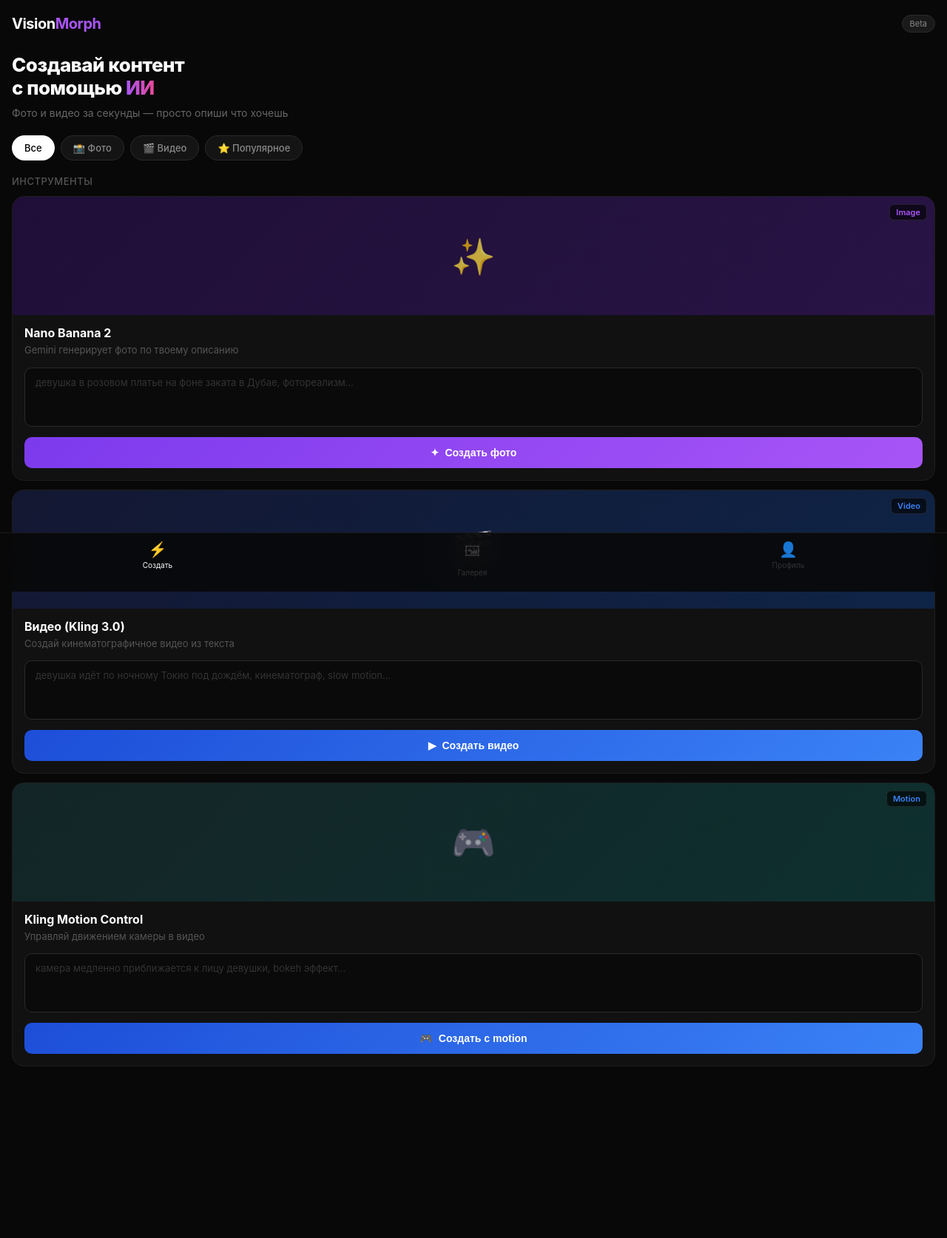
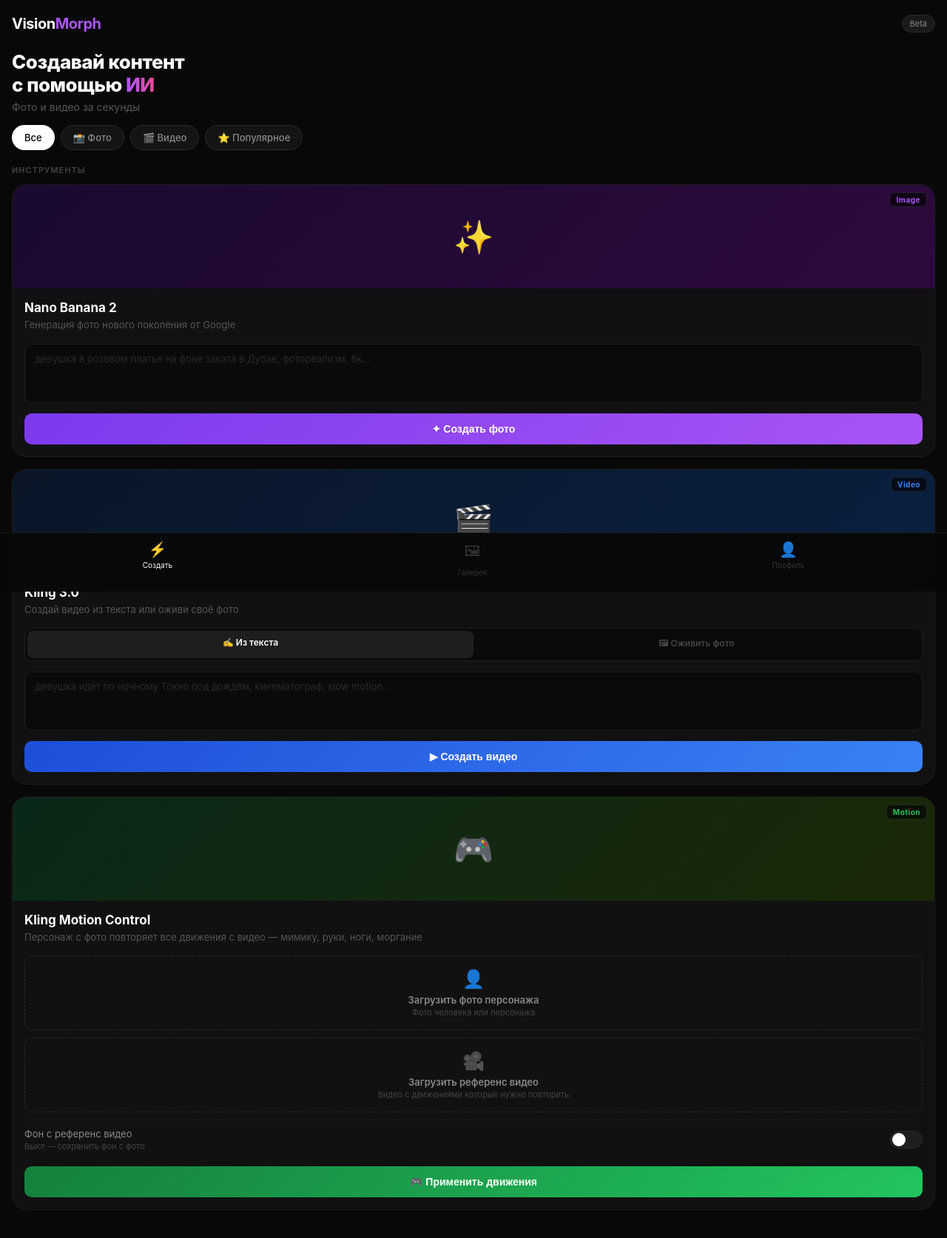
Before and after one commit to feoktistovkosta111-star/visionmorph, a website: page public/index.html in a window 1280 px wide. Shown: the whole page at 74% size. Before the commit the page ends 1546 px from the top, so only its background shows below. Drawn offline with Linux system fonts and the light colour scheme; a script that the page names is missing.

Commit message:
update kling cards

```diff
--- a/public/index.html
+++ b/public/index.html
@@ -14,19 +14,13 @@
       min-height: 100vh;
       overflow-x: hidden;
     }
-
-    /* HEADER */
     .header {
       padding: 20px 16px 0;
       display: flex;
       align-items: center;
       justify-content: space-between;
     }
-    .logo {
-      font-size: 20px;
-      font-weight: 700;
-      letter-spacing: -0.5px;
-    }
+    .logo { font-size: 20px; font-weight: 700; letter-spacing: -0.5px; }
     .logo span { color: #a855f7; }
     .badge {
       background: #1a1a1a;
@@ -36,17 +30,13 @@
       padding: 4px 10px;
       border-radius: 20px;
     }
-
-    /* HERO */
-    .hero {
-      padding: 28px 16px 20px;
-    }
+    .hero { padding: 24px 16px 16px; }
     .hero h1 {
       font-size: 26px;
       font-weight: 800;
       line-height: 1.2;
       letter-spacing: -0.5px;
-      margin-bottom: 8px;
+      margin-bottom: 6px;
     }
     .hero h1 em {
       font-style: normal;
@@ -54,13 +44,7 @@
       -webkit-background-clip: text;
       -webkit-text-fill-color: transparent;
     }
-    .hero p {
-      color: #666;
-      font-size: 14px;
-      line-height: 1.5;
-    }
-
-    /* TABS */
+    .hero p { color: #555; font-size: 14px; }
     .tabs {
       display: flex;
       gap: 8px;
@@ -78,70 +62,39 @@
       cursor: pointer;
       white-space: nowrap;
       border: 1px solid transparent;
-      transition: all 0.2s;
     }
-    .tab.active {
-      background: white;
-      color: black;
-    }
-    .tab:not(.active) {
-      background: #141414;
-      border-color: #2a2a2a;
-      color: #888;
-    }
-
-    /* CARDS GRID */
+    .tab.active { background: white; color: black; }
+    .tab:not(.active) { background: #141414; border-color: #2a2a2a; color: #888; }
     .section-title {
       padding: 0 16px;
-      font-size: 13px;
-      color: #555;
-      font-weight: 500;
+      font-size: 11px;
+      color: #444;
+      font-weight: 600;
       margin-bottom: 12px;
       text-transform: uppercase;
-      letter-spacing: 0.5px;
+      letter-spacing: 1px;
     }
-    .cards {
-      padding: 0 16px;
-      display: flex;
-      flex-direction: column;
-      gap: 12px;
-      margin-bottom: 24px;
-    }
+    .cards { padding: 0 16px; display: flex; flex-direction: column; gap: 16px; margin-bottom: 24px; }
+
+    /* CARD */
     .card {
       background: #111;
-      border-radius: 16px;
+      border-radius: 20px;
       overflow: hidden;
       border: 1px solid #1e1e1e;
-      cursor: pointer;
-      transition: transform 0.2s, border-color 0.2s;
-      position: relative;
     }
-    .card:active { transform: scale(0.98); }
     .card-preview {
       width: 100%;
-      height: 160px;
-      object-fit: cover;
-      display: block;
-      background: linear-gradient(135deg, #1a0a2e, #0a1628);
+      height: 140px;
       display: flex;
       align-items: center;
       justify-content: center;
-      font-size: 48px;
+      font-size: 44px;
       position: relative;
-      overflow: hidden;
     }
-    .card-preview::before {
-      content: '';
-      position: absolute;
-      inset: 0;
-      background: linear-gradient(135deg, #2d1b4e44, #1a2f5a44);
-    }
-    .card-preview-photo {
-      background: linear-gradient(135deg, #1a0a2e, #2d0a3e);
-    }
-    .card-preview-video {
-      background: linear-gradient(135deg, #0a1628, #0a2040);
-    }
+    .card-preview-photo { background: linear-gradient(135deg, #1a0a2e, #2d0a3e); }
+    .card-preview-video { background: linear-gradient(135deg, #0a1628, #0a2040); }
+    .card-preview-motion { background: linear-gradient(135deg, #0a2818, #1a2808); }
     .card-tag {
       position: absolute;
       top: 10px;
@@ -149,32 +102,47 @@
       background: rgba(0,0,0,0.6);
       backdrop-filter: blur(10px);
       border: 1px solid rgba(255,255,255,0.1);
-      color: white;
-      font-size: 11px;
+      font-size: 10px;
       padding: 3px 8px;
       border-radius: 6px;
+      font-weight: 700;
+      letter-spacing: 0.5px;
+    }
+    .tag-photo { color: #a855f7; }
+    .tag-video { color: #3b82f6; }
+    .tag-motion { color: #22c55e; }
+
+    .card-body { padding: 16px; }
+    .card-title { font-size: 17px; font-weight: 700; margin-bottom: 4px; }
+    .card-desc { font-size: 13px; color: #555; margin-bottom: 16px; line-height: 1.4; }
+
+    /* MODE SWITCHER */
+    .mode-switch {
+      display: flex;
+      background: #0a0a0a;
+      border-radius: 10px;
+      padding: 3px;
+      margin-bottom: 14px;
+      border: 1px solid #1e1e1e;
+    }
+    .mode-btn {
+      flex: 1;
+      padding: 8px;
+      border-radius: 8px;
+      font-size: 12px;
       font-weight: 600;
+      text-align: center;
+      cursor: pointer;
+      color: #444;
+      transition: all 0.2s;
     }
-    .card-tag.photo { color: #a855f7; }
-    .card-tag.video { color: #3b82f6; }
-    .card-body {
-      padding: 14px 16px 16px;
-    }
-    .card-title {
-      font-size: 16px;
-      font-weight: 700;
-      margin-bottom: 4px;
-    }
-    .card-desc {
-      font-size: 13px;
-      color: #555;
-      margin-bottom: 14px;
-      line-height: 1.4;
-    }
-    .card-input {
+    .mode-btn.active { background: #1e1e1e; color: white; }
+
+    /* INPUTS */
+    textarea {
       width: 100%;
       background: #0a0a0a;
-      border: 1px solid #2a2a2a;
+      border: 1px solid #1e1e1e;
       border-radius: 10px;
       color: white;
       padding: 11px 14px;
@@ -185,11 +153,71 @@
       margin-bottom: 10px;
       transition: border-color 0.2s;
     }
-    .card-input:focus {
-      outline: none;
-      border-color: #444;
+    textarea:focus { outline: none; border-color: #333; }
+    textarea::placeholder { color: #2a2a2a; }
+
+    /* UPLOAD */
+    .upload-area {
+      border: 1px dashed #2a2a2a;
+      border-radius: 10px;
+      padding: 16px;
+      text-align: center;
+      margin-bottom: 10px;
+      cursor: pointer;
+      transition: border-color 0.2s;
+      position: relative;
     }
-    .card-input::placeholder { color: #333; }
+    .upload-area:hover { border-color: #444; }
+    .upload-area input {
+      position: absolute;
+      inset: 0;
+      opacity: 0;
+      cursor: pointer;
+      width: 100%;
+      height: 100%;
+    }
+    .upload-icon { font-size: 24px; margin-bottom: 6px; }
+    .upload-title { font-size: 13px; font-weight: 600; color: #888; }
+    .upload-sub { font-size: 11px; color: #444; margin-top: 2px; }
+    .upload-area.has-file { border-color: #22c55e44; background: #0a1a0a; }
+    .upload-area.has-file .upload-title { color: #22c55e; }
+
+    /* TOGGLE */
+    .toggle-row {
+      display: flex;
+      align-items: center;
+      justify-content: space-between;
+      padding: 10px 0;
+      border-top: 1px solid #1a1a1a;
+      margin-top: 4px;
+      margin-bottom: 10px;
+    }
+    .toggle-label { font-size: 13px; color: #888; }
+    .toggle-label span { display: block; font-size: 11px; color: #444; margin-top: 2px; }
+    .toggle {
+      width: 44px;
+      height: 24px;
+      background: #1e1e1e;
+      border-radius: 12px;
+      position: relative;
+      cursor: pointer;
+      transition: background 0.2s;
+      border: 1px solid #2a2a2a;
+    }
+    .toggle.on { background: #22c55e; border-color: #22c55e; }
+    .toggle-dot {
+      position: absolute;
+      top: 2px;
+      left: 2px;
+      width: 18px;
+      height: 18px;
+      background: white;
+      border-radius: 50%;
+      transition: transform 0.2s;
+    }
+    .toggle.on .toggle-dot { transform: translateX(20px); }
+
+    /* BUTTON */
     .btn {
       width: 100%;
       padding: 13px;
@@ -205,77 +233,40 @@
       transition: opacity 0.2s;
     }
     .btn:active { opacity: 0.8; }
-    .btn-photo {
-      background: linear-gradient(135deg, #7c3aed, #a855f7);
-      color: white;
-    }
-    .btn-video {
-      background: linear-gradient(135deg, #1d4ed8, #3b82f6);
-      color: white;
-    }
+    .btn-photo { background: linear-gradient(135deg, #7c3aed, #a855f7); color: white; }
+    .btn-video { background: linear-gradient(135deg, #1d4ed8, #3b82f6); color: white; }
+    .btn-motion { background: linear-gradient(135deg, #15803d, #22c55e); color: white; }
+
+    /* LOADING */
+    .loading-bar { display: none; margin-bottom: 10px; height: 2px; background: #1a1a1a; border-radius: 2px; overflow: hidden; }
+    .loading-bar-inner { height: 100%; width: 0%; border-radius: 2px; animation: load 3s ease forwards; }
+    .lb-photo { background: linear-gradient(90deg, #a855f7, #ec4899); }
+    .lb-video { background: linear-gradient(90deg, #3b82f6, #06b6d4); }
+    .lb-motion { background: linear-gradient(90deg, #22c55e, #84cc16); }
+    @keyframes load { to { width: 90%; } }
 
     /* RESULT */
-    .result {
-      margin-top: 10px;
-      border-radius: 10px;
-      overflow: hidden;
-      display: none;
-      background: #0a0a0a;
-      border: 1px solid #1e1e1e;
-    }
-    .result-inner {
-      padding: 14px;
-      text-align: center;
-      color: #444;
-      font-size: 13px;
-    }
-    .loading-bar {
-      display: none;
-      margin-top: 10px;
-      height: 3px;
-      background: #1a1a1a;
-      border-radius: 3px;
-      overflow: hidden;
-    }
-    .loading-bar-inner {
-      height: 100%;
-      width: 0%;
-      background: linear-gradient(90deg, #a855f7, #3b82f6);
-      border-radius: 3px;
-      animation: load 2s ease forwards;
-    }
-    @keyframes load {
-      to { width: 100%; }
-    }
+    .result { display: none; margin-top: 10px; padding: 14px; background: #0a0a0a; border: 1px solid #1e1e1e; border-radius: 10px; text-align: center; color: #444; font-size: 13px; }
 
     /* BOTTOM NAV */
     .bottom-nav {
       position: fixed;
-      bottom: 0;
-      left: 0;
-      right: 0;
-      background: rgba(8,8,8,0.9);
+      bottom: 0; left: 0; right: 0;
+      background: rgba(8,8,8,0.95);
       backdrop-filter: blur(20px);
       border-top: 1px solid #1a1a1a;
       padding: 10px 0 20px;
       display: flex;
       justify-content: space-around;
     }
-    .nav-item {
-      display: flex;
-      flex-direction: column;
-      align-items: center;
-      gap: 3px;
-      color: #333;
-      font-size: 10px;
-      cursor: pointer;
-    }
+    .nav-item { display: flex; flex-direction: column; align-items: center; gap: 3px; color: #333; font-size: 10px; cursor: pointer; }
     .nav-item.active { color: white; }
     .nav-icon { font-size: 20px; }
-    .pb { padding-bottom: 80px; }
+    .pb { padding-bottom: 90px; }
   </style>
 </head>
 <body>
+
 <div class="header">
   <div class="logo">Vision<span>Morph</span></div>
   <div class="badge">Beta</div>
@@ -283,7 +274,7 @@
 
 <div class="hero">
   <h1>Создавай контент<br>с помощью <em>ИИ</em></h1>
-    <p>Фото и видео за секунды — просто опиши что хочешь</p>
+  <p>Фото и видео за секунды</p>
 </div>
 
 <div class="tabs">
@@ -297,80 +288,103 @@
 
 <div class="cards pb">
 
-    <!-- PHOTO CARD -->
+  <!-- NANO BANANA 2 -->
   <div class="card">
     <div class="card-preview card-preview-photo">
       ✨
-        <div class="card-tag photo">Image</div>
+      <div class="card-tag tag-photo">Image</div>
     </div>
     <div class="card-body">
       <div class="card-title">Nano Banana 2</div>
-        <div class="card-desc">Gemini генерирует фото по твоему описанию</div>
-        <textarea class="card-input" id="photoPrompt" placeholder="девушка в розовом платье на фоне заката в Дубае, фотореализм..."></textarea>
-        <div class="loading-bar" id="photoBar"><div class="loading-bar-inner"></div></div>
-        <button class="btn btn-photo" onclick="generatePhoto()">
-          <span>✦</span> Создать фото
-        </button>
-        <div class="result" id="photoResult">
-          <div class="result-inner">Здесь появится фото</div>
-        </div>
+      <div class="card-desc">Генерация фото нового поколения от Google</div>
+      <textarea id="photoPrompt" placeholder="девушка в розовом платье на фоне заката в Дубае, фотореализм, 8k..."></textarea>
+      <div class="loading-bar" id="photoBar"><div class="loading-bar-inner lb-photo"></div></div>
+      <button class="btn btn-photo" onclick="generatePhoto()">✦ Создать фото</button>
+      <div class="result" id="photoResult">Здесь появится фото</div>
     </div>
   </div>
 
-    <!-- VIDEO CARD -->
+  <!-- KLING 3.0 -->
   <div class="card">
     <div class="card-preview card-preview-video">
       🎬
-        <div class="card-tag video">Video</div>
+      <div class="card-tag tag-video">Video</div>
     </div>
     <div class="card-body">
-        <div class="card-title">Видео (Kling 3.0)</div>
-        <div class="card-desc">Создай кинематографичное видео из текста</div>
-        <textarea class="card-input" id="videoPrompt" placeholder="девушка идёт по ночному Токио под дождём, кинематограф, slow motion..."></textarea>
-        <div class="loading-bar" id="videoBar"><div class="loading-bar-inner"></div></div>
-        <button class="btn btn-video" onclick="generateVideo()">
-          <span>▶</span> Создать видео
-        </button>
-        <div class="result" id="videoResult">
-          <div class="result-inner">Здесь появится видео</div>
+      <div class="card-title">Kling 3.0</div>
+      <div class="card-desc">Создай видео из текста или оживи своё фото</div>
+
+      <div class="mode-switch">
+        <div class="mode-btn active" id="kling-tab-text" onclick="switchKling('text')">✍️ Из текста</div>
+        <div class="mode-btn" id="kling-tab-photo" onclick="switchKling('photo')">🖼 Оживить фото</div>
+      </div>
+
+      <div id="kling-text-mode">
+        <textarea id="videoPrompt" placeholder="девушка идёт по ночному Токио под дождём, кинематограф, slow motion..."></textarea>
+      </div>
+
+      <div id="kling-photo-mode" style="display:none;">
+        <div class="upload-area" id="klingPhotoArea" onclick="document.getElementById('klingPhotoInput').click()">
+          <input type="file" id="klingPhotoInput" accept="image/*" onchange="handleFile(this,'klingPhotoArea','klingPhotoLabel')">
+          <div class="upload-icon">🖼</div>
+          <div class="upload-title" id="klingPhotoLabel">Загрузить фото</div>
+          <div class="upload-sub">JPG, PNG — фото которое нужно оживить</div>
+        </div>
+        <textarea id="videoPromptPhoto" placeholder="опиши как должно двигаться — улыбается, моргает, ветер в волосах..."></textarea>
+      </div>
+
+      <div class="loading-bar" id="videoBar"><div class="loading-bar-inner lb-video"></div></div>
+      <button class="btn btn-video" onclick="generateVideo()">▶ Создать видео</button>
+      <div class="result" id="videoResult">Здесь появится видео</div>
     </div>
   </div>
-    </div>
-    <!-- MOTION CONTROL CARD -->
+
+  <!-- KLING MOTION CONTROL -->
   <div class="card">
-      <div class="card-preview card-preview-video" style="background: linear-gradient(135deg, #0a2818, #0a3020);">
+    <div class="card-preview card-preview-motion">
       🎮
-        <div class="card-tag video">Motion</div>
+      <div class="card-tag tag-motion">Motion</div>
     </div>
     <div class="card-body">
       <div class="card-title">Kling Motion Control</div>
-        <div class="card-desc">Управляй движением камеры в видео</div>
-        <textarea class="card-input" id="motionPrompt" placeholder="камера медленно приближается к лицу девушки, bokeh эффект..."></textarea>
-        <div class="loading-bar" id="motionBar"><div class="loading-bar-inner"></div></div>
-        <button class="btn btn-video" onclick="generateMotion()">
-          <span>🎮</span> Создать с motion
-        </button>
-        <div class="result" id="motionResult">
-          <div class="result-inner">Здесь появится видео</div>
+      <div class="card-desc">Персонаж с фото повторяет все движения с видео — мимику, руки, ноги, моргание</div>
+
+      <div class="upload-area" id="motionPhotoArea" onclick="document.getElementById('motionPhotoInput').click()">
+        <input type="file" id="motionPhotoInput" accept="image/*" onchange="handleFile(this,'motionPhotoArea','motionPhotoLabel')">
+        <div class="upload-icon">👤</div>
+        <div class="upload-title" id="motionPhotoLabel">Загрузить фото персонажа</div>
+        <div class="upload-sub">Фото человека или персонажа</div>
       </div>
+
+      <div class="upload-area" id="motionVideoArea" onclick="document.getElementById('motionVideoInput').click()">
+        <input type="file" id="motionVideoInput" accept="video/*" onchange="handleFile(this,'motionVideoArea','motionVideoLabel')">
+        <div class="upload-icon">🎥</div>
+        <div class="upload-title" id="motionVideoLabel">Загрузить референс видео</div>
+        <div class="upload-sub">Видео с движениями которые нужно повторить</div>
+      </div>
+
+      <div class="toggle-row">
+        <div class="toggle-label">
+          Фон с референс видео
+          <span>Выкл — сохранить фон с фото</span>
+        </div>
+        <div class="toggle" id="bgToggle" onclick="toggleBg()">
+          <div class="toggle-dot"></div>
+        </div>
+      </div>
+
+      <div class="loading-bar" id="motionBar"><div class="loading-bar-inner lb-motion"></div></div>
+      <button class="btn btn-motion" onclick="generateMotion()">🎮 Применить движения</button>
+      <div class="result" id="motionResult">Здесь появится видео</div>
     </div>
   </div>
 
 </div>
 
 <div class="bottom-nav">
-    <div class="nav-item active">
-      <div class="nav-icon">⚡</div>
-      <div>Создать</div>
-    </div>
-    <div class="nav-item">
-      <div class="nav-icon">🖼</div>
-      <div>Галерея</div>
-    </div>
-    <div class="nav-item">
-      <div class="nav-icon">👤</div>
-      <div>Профиль</div>
-    </div>
+  <div class="nav-item active"><div class="nav-icon">⚡</div><div>Создать</div></div>
+  <div class="nav-item"><div class="nav-icon">🖼</div><div>Галерея</div></div>
+  <div class="nav-item"><div class="nav-icon">👤</div><div>Профиль</div></div>
 </div>
 
 <script>
@@ -378,34 +392,77 @@
   tg.ready();
   tg.expand();
 
+  let bgFromVideo = false;
+  let klingMode = 'text';
+
+  function switchKling(mode) {
+    klingMode = mode;
+    document.getElementById('kling-text-mode').style.display = mode === 'text' ? 'block' : 'none';
+    document.getElementById('kling-photo-mode').style.display = mode === 'photo' ? 'block' : 'none';
+    document.getElementById('kling-tab-text').className = 'mode-btn' + (mode === 'text' ? ' active' : '');
+    document.getElementById('kling-tab-photo').className = 'mode-btn' + (mode === 'photo' ? ' active' : '');
+  }
+
+  function toggleBg() {
+    bgFromVideo = !bgFromVideo;
+    const t = document.getElementById('bgToggle');
+    t.className = 'toggle' + (bgFromVideo ? ' on' : '');
+  }
+
+  function handleFile(input, areaId, labelId) {
+    if (input.files[0]) {
+      document.getElementById(areaId).classList.add('has-file');
+      document.getElementById(labelId).textContent = '✓ ' + input.files[0].name;
+    }
+  }
+
+  function showLoading(barId) {
+    const bar = document.getElementById(barId);
+    bar.style.display = 'block';
+    bar.innerHTML = bar.innerHTML;
+    const inner = bar.querySelector('div');
+    inner.style.animation = 'none';
+    inner.offsetHeight;
+    inner.style.animation = '';
+  }
+
   function generatePhoto() {
     const prompt = document.getElementById('photoPrompt').value;
     if (!prompt) { alert('Опиши фото'); return; }
-      const bar = document.getElementById('photoBar');
-      const result = document.getElementById('photoResult');
-      bar.style.display = 'block';
-      bar.innerHTML = '<div class="loading-bar-inner"></div>';
-      result.style.display = 'none';
+    showLoading('photoBar');
+    document.getElementById('photoResult').style.display = 'none';
     setTimeout(() => {
-        bar.style.display = 'none';
-        result.innerHTML = '<div class="result-inner">API будет подключён на следующем шаге 🔜</div>';
-        result.style.display = 'block';
-      }, 2000);
+      document.getElementById('photoBar').style.display = 'none';
+      document.getElementById('photoResult').style.display = 'block';
+      document.getElementById('photoResult').textContent = 'API Gemini будет подключён на следующем шаге 🔜';
+    }, 3000);
   }
 
   function generateVideo() {
-      const prompt = document.getElementById('videoPrompt').value;
-      if (!prompt) { alert('Опиши видео'); return; }
-      const bar = document.getElementById('videoBar');
-      const result = document.getElementById('videoResult');
-      bar.style.display = 'block';
-      bar.innerHTML = '<div class="loading-bar-inner"></div>';
-      result.style.display = 'none';
+    if (klingMode === 'text') {
+      if (!document.getElementById('videoPrompt').value) { alert('Опиши видео'); return; }
+    } else {
+      if (!document.getElementById('klingPhotoInput').files[0]) { alert('Загрузи фото'); return; }
+    }
+    showLoading('videoBar');
+    document.getElementById('videoResult').style.display = 'none';
     setTimeout(() => {
-        bar.style.display = 'none';
-        result.innerHTML = '<div class="result-inner">API будет подключён на следующем шаге 🔜</div>';
-        result.style.display = 'block';
-      }, 2000);
+      document.getElementById('videoBar').style.display = 'none';
+      document.getElementById('videoResult').style.display = 'block';
+      document.getElementById('videoResult').textContent = 'API Kling будет подключён на следующем шаге 🔜';
+    }, 3000);
+  }
+
+  function generateMotion() {
+    if (!document.getElementById('motionPhotoInput').files[0]) { alert('Загрузи фото персонажа'); return; }
+    if (!document.getElementById('motionVideoInput').files[0]) { alert('Загрузи референс видео'); return; }
+    showLoading('motionBar');
+    document.getElementById('motionResult').style.display = 'none';
+    setTimeout(() => {
+      document.getElementById('motionBar').style.display = 'none';
+      document.getElementById('motionResult').style.display = 'block';
+      document.getElementById('motionResult').textContent = 'API Kling Motion будет подключён на следующем шаге 🔜';
+    }, 3000);
   }
 </script>
 </body>
```
Lines whose indentation alone changed are shown as unchanged.
